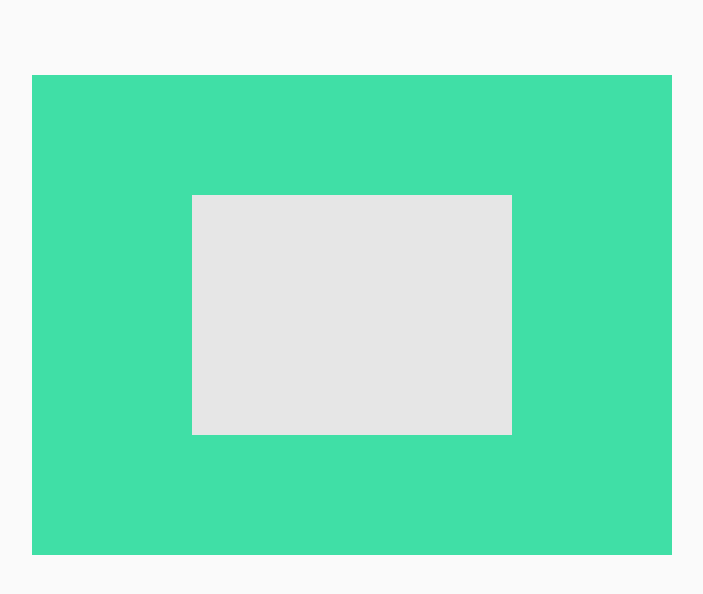
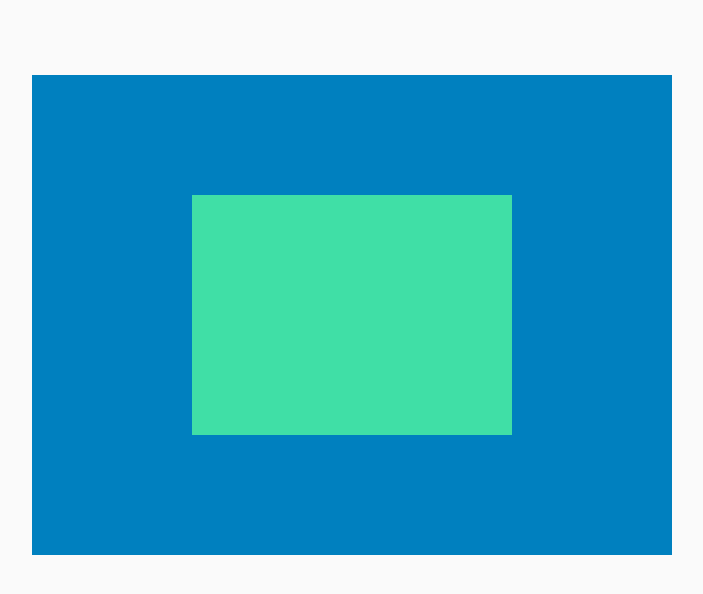
Before and after one commit to albertgoncalves/wgel, a plain HTML site: page index.html in a window 1280 px wide. Shown: the whole page, without its empty margins (288-991 px from the left). Drawn offline with Linux system fonts and the light colour scheme.

Commit message:
control fragment color

```diff
--- a/index.html
+++ b/index.html
@@ -11,7 +11,7 @@
             attribute vec3 position; void main() { gl_Position = vec4(position, 1.0); }
         </script>
         <script id="fragment" type="x-shader/x-fragment">
-            void main() { gl_FragColor = vec4(0.9, 0.9, 0.9, 1.0); }
+            precision mediump float; uniform vec4 color; void main() { gl_FragColor = color; }
         </script>
         <canvas id="canvas" width="640" height="480" style="background-color: hsl(0, 0%, 90%)"></canvas>
         <script src="src/main.js"></script>
--- a/src/main.js
+++ b/src/main.js
@@ -2,10 +2,10 @@
 
 var CANVAS, GL;
 
-function setGl() {
+function setGl(color) {
     CANVAS = document.getElementById("canvas");
     GL = CANVAS.getContext("webgl");
-    GL.clearColor(0.25, 0.875, 0.65, 1.0);
+    GL.clearColor(color.red, color.green, color.blue, color.alpha);
 }
 
 function getCompiledShader(id, type) {
@@ -46,6 +46,7 @@ function getShaders(vertexBuffer) {
     GL.attachShader(program,
                     getCompiledShader("fragment", GL.FRAGMENT_SHADER));
     GL.linkProgram(program);
+    var uniformColor = GL.getUniformLocation(program, "color");
     if (!GL.getProgramParameter(program, GL.LINK_STATUS)) {
         console.error(GL.getProgramInfoLog(program));
     }
@@ -55,18 +56,36 @@ function getShaders(vertexBuffer) {
     return {
         positionAttribute: positionAttribute,
         program: program,
+        uniformColor: uniformColor,
     };
 }
 
-function draw(shaders) {
+function draw(shaders, color) {
     GL.clear(GL.COLOR_BUFFER_BIT);
     GL.useProgram(shaders.program);
     GL.enableVertexAttribArray(shaders.positionAttribute);
+    GL.uniform4fv(shaders.uniformColor, [
+        color.red,
+        color.green,
+        color.blue,
+        color.alpha,
+    ]);
     GL.drawArrays(GL.TRIANGLE_STRIP, 0, 4);
 }
 
 window.onload = function() {
-    setGl();
-    draw(getShaders(getVertexBuffer()));
+    setGl({
+        red: 0.0,
+        green: 0.5,
+        blue: 0.75,
+        alpha: 1.0,
+    });
+    var shaders = getShaders(getVertexBuffer());
+    draw(shaders, {
+        red: 0.25,
+        green: 0.875,
+        blue: 0.65,
+        alpha: 1.0,
+    });
     console.log("Done!");
 };
--- a/src/shader.frag
+++ b/src/shader.frag
@@ -1,3 +1,6 @@
+precision mediump float;
+uniform vec4 color;
+
 void main() {
-    gl_FragColor = vec4(0.9, 0.9, 0.9, 1.0);
+    gl_FragColor = color;
 }
```
